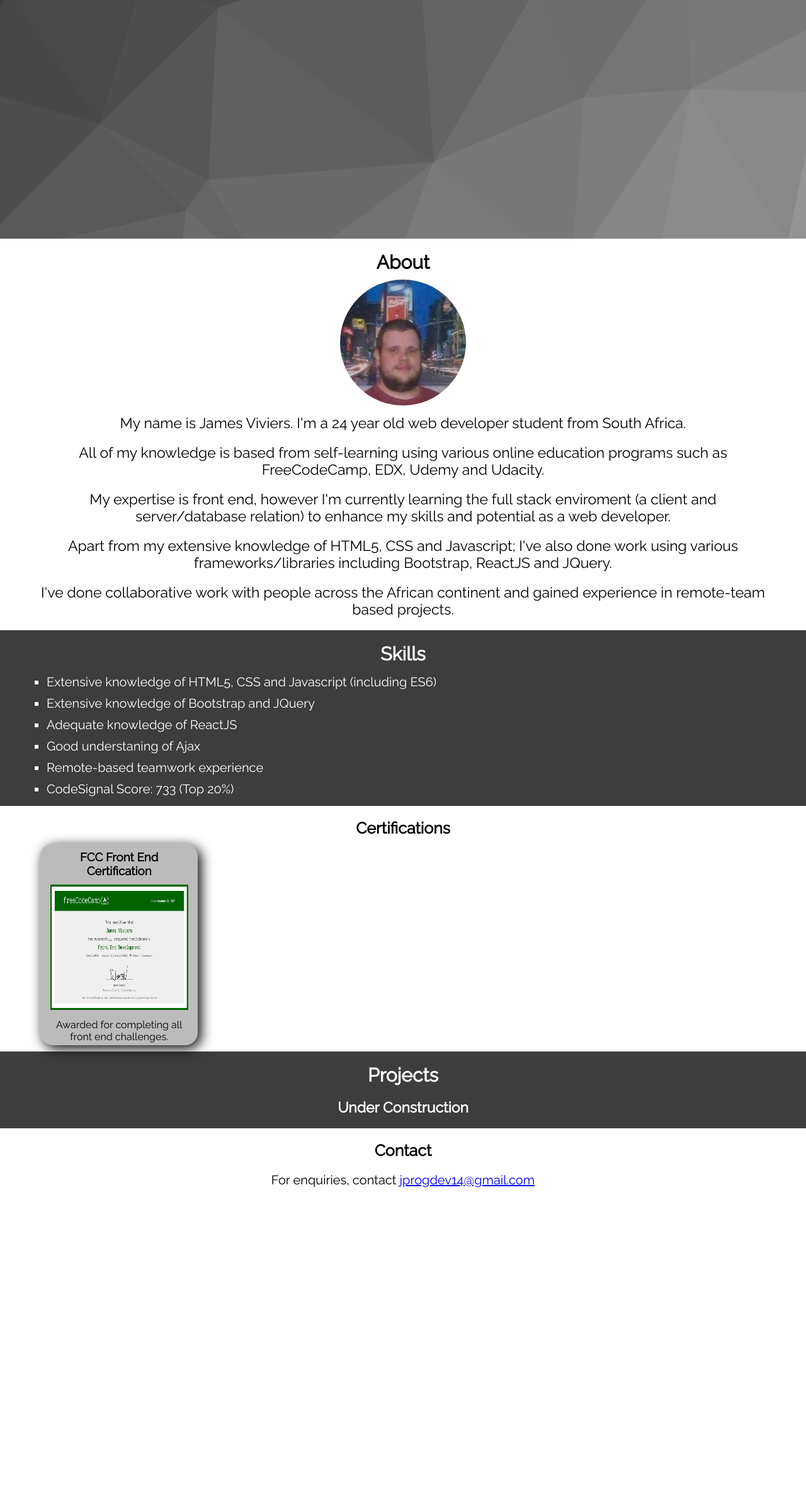
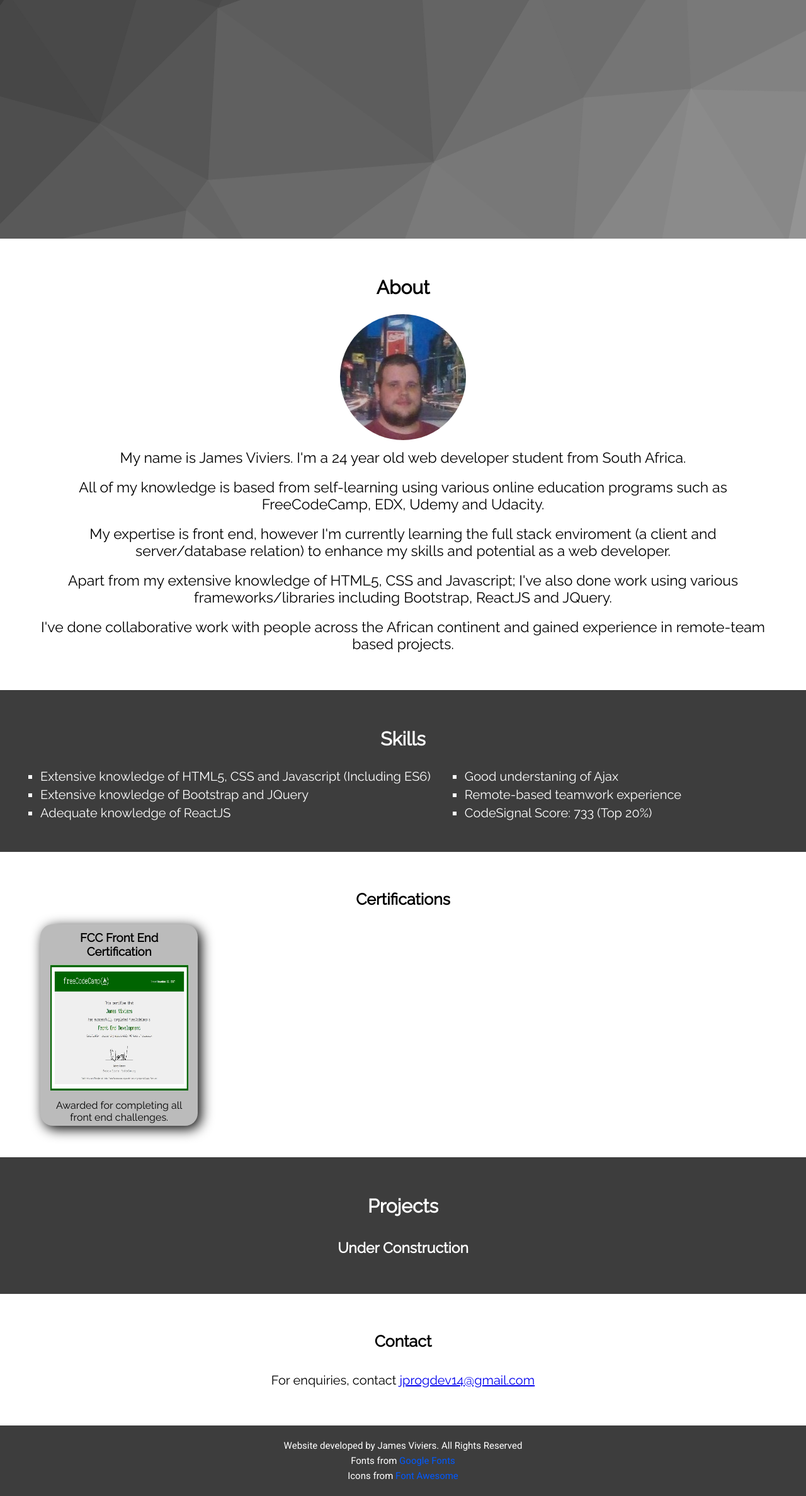
Before and after one commit to jprogdev14/jprogdev14.gihub.io, a plain HTML site: page index.html in a window 1280 px wide. Shown: the part 421-2797 px from the top of the page at 63% size. Before the commit the page ends 2327 px from the top, so only its background shows below. Drawn offline with Linux system fonts and the light colour scheme.

Commit message:
Finished design

```diff
--- a/index.html
+++ b/index.html
@@ -46,9 +46,10 @@
                 <div>
                     <h1>James Viviers</h1>
                     <h2>Front End Web Developer</h2>
-                    <a href="" target="_blank"><i class="fab fa-linkedin"></i></a>
-                    <a href="" target="_blank"><i class="fab fa-github"></i></a>
-                    <a href="" target="_blank"><i class="fab fa-free-code-camp"></i></a>
+                    <a href="https://www.linkedin.com/in/jprogdev/" target="_blank"><i class="fab fa-linkedin"></i></a>
+                    <a href="https://github.com/jprogdev14" target="_blank"><i class="fab fa-github"></i></a>
+                    <a href="https://www.freecodecamp.org/jprogdev14" target="_blank"><i class="fab fa-free-code-camp"></i></a>
+                    <a href="https://www.fiverr.com/jprogdev14" target="_blank">fi</a>
                 </div>
             </div>
             <div id="about">
@@ -80,9 +81,11 @@
                 <h2>Skills</h2>
                 <div>
                     <ul>
-                        <li>Extensive knowledge of HTML5, CSS and Javascript (including ES6)</li>
+                        <li>Extensive knowledge of HTML5, CSS and Javascript (Including ES6)</li>
                         <li>Extensive knowledge of Bootstrap and JQuery</li>
                         <li>Adequate knowledge of ReactJS</li>
+                    </ul>
+                    <ul>
                         <li>Good understaning of Ajax</li>
                         <li>Remote-based teamwork experience</li>
                         <li>CodeSignal Score: 733 (Top 20%)</li>
@@ -110,7 +113,9 @@
         </div>
 
         <footer>
-
+            <p>Website developed by James Viviers. All Rights Reserved</p>
+            <p>Fonts from <a href="https://fonts.google.com/" target="_blank">Google Fonts</a></p>
+            <p>Icons from <a href="https://fontawesome.com/" target="_blank">Font Awesome</a></p>
         </footer>
 
         <script src="scripts/js/jquery.js"></script>
--- a/scripts/css/theme.css
+++ b/scripts/css/theme.css
@@ -1,3 +1,4 @@
+/* Preset */
 html, body, div, span,
 h1, h2, h3, p, ul, li {
     margin: 0;
@@ -36,15 +37,19 @@ header nav {
     color: #009700;
 }
 
+#wrapper #cover div a:nth-of-type(4) {
+    color: lightgreen;
+}
+
 #wrapper #about {
     width: 100%;
-    padding: 10px 0;
+    padding: 50px 0;
     font-family: 'Raleway', sans-serif;
 }
 
 #wrapper #skills {
     width: 100%;
-    padding: 10px 0;
+    padding: 50px 0;
     font-family: 'Raleway', sans-serif;
     color: white;
     background-color: #3d3d3d;
@@ -52,13 +57,13 @@ header nav {
 
 #wrapper #certs {
     width: 100%;
-    padding: 10px 0;
+    padding: 50px 0;
     font-family: 'Raleway', sans-serif;
 }
 
 #wrapper #projects {
     width: 100%;
-    padding: 10px 0;
+    padding: 50px 0;
     font-family: 'Raleway', sans-serif;
     color: white;
     background-color: #3d3d3d;
@@ -66,16 +71,19 @@ header nav {
 
 #wrapper #contact {
     width: 100%;
-    padding: 10px 0;
+    padding: 50px 0;
     font-family: 'Raleway', sans-serif;
 }
 
 footer {
     width: 100%;
+    font-family: 'Roboto', sans-serif;
+    color: white;
+    background-color: #3d3d3d;
 }
 
 /* Desktop Theme */
-@media screen and (min-width: 501px) {
+@media screen and (min-width: 622px) {
 
     header nav #mobile-menu {
         display: none;
@@ -128,14 +136,22 @@ footer {
         color: white;
     }
 
-    #wrapper #cover div i {
+    #wrapper #cover div a i {
         font-size: 40px;
         margin-right: 30px;
     }
 
+    #wrapper #cover div a:nth-of-type(4)  {
+        font-size: 40px;
+        margin-right: 30px;
+        text-decoration: none;
+
+    }
+
     /* About */
     #wrapper #about h2 {
-        padding: 10px 0;
+        padding-top: 10px;
+        padding-bottom: 25px;
         font-size: 30px;
         text-align: center;
     }
@@ -157,8 +173,10 @@ footer {
         font-size: 23px;
     }
 
+    /* Skills */
     #wrapper #skills h2 {
-        padding: 10px 0;
+        padding-top: 10px;
+        padding-bottom: 25px;
         font-size: 30px;
         text-align: center;
     }
@@ -169,17 +187,20 @@ footer {
     }
 
     #wrapper #skills ul {
+        display: inline-block;
         font-size: 20px;
         list-style-type: square;
     }
 
     #wrapper #skills ul li {
-        margin-left: 10px;
-        padding: 5px 0;
+        padding-top: 5px;
+        padding-right: 50px;
     }
 
+    /* Certifications */
     #wrapper #certs h2 {
-        padding: 10px;
+        padding-top: 10px;
+        padding-bottom: 25px;
         font-size: 25px;
         text-align: center;
     }
@@ -206,8 +227,10 @@ footer {
         padding: 10px 0;
     }
 
+    /* Projects */
     #wrapper #projects h2 {
-        padding: 10px 0;
+        padding-top: 10px;
+        padding-bottom: 25px;
         font-size: 30px;
         text-align: center;
     }
@@ -220,7 +243,8 @@ footer {
 
     /* Contact */
     #wrapper #contact h2 {
-        padding: 10px 0;
+        padding-top: 10px;
+        padding-bottom: 25px;
         font-size: 25px;
         text-align: center;
     }
@@ -230,42 +254,26 @@ footer {
         font-size: 20px;
         text-align: center;
     }
+
+    /* Footer */
+    footer {
+        padding: 20px 0;
+    }
+
+    footer p {
+        padding: 3px 0;
+        text-align: center;
+        font-size: 15px;
+    }
+
+    footer p a {
+        color: #0059ff;
+        text-decoration: none;
+    }
 }
 
-
-
-
-
-
-
-
-
-
-
-
-
-
-
-
-
-
-
-
-
-
-
-
-
-
-
-
-
-
-
-
-
 /*  Mobile Theme */
-@media screen and (max-width: 500px) {
+@media screen and (max-width: 621px) {
 
     header nav #desktop-menu {
         display: none;
@@ -326,7 +334,7 @@ footer {
 
     #wrapper #cover div {
         position: absolute;
-        margin-top: 70%;
+        top: 40%;
         text-align: center;
         width: 100%;
     }
@@ -344,8 +352,9 @@ footer {
     }
 
     #wrapper #cover div a {
-        margin: 0 20px;
+        margin-right: 20px;
         font-size: 40px;
+        text-decoration: none;
     }
 
     /* About */
@@ -446,4 +455,20 @@ footer {
         font-size: 20px;
         text-align: center;
     }
+
+    /* Footer */
+    footer {
+        padding: 20px 0;
+    }
+
+    footer p {
+        padding: 3px 0;
+        text-align: center;
+        font-size: 15px;
+    }
+
+    footer p a {
+        color: #0059ff;
+        text-decoration: none;
+    }
 }
--- a/scripts/js/menu.js
+++ b/scripts/js/menu.js
@@ -19,7 +19,7 @@ $('#mobile-menu ul').children().on('click', e => {
 
 //If display has changed to mobile, hide menu
 $(window).resize(() => {
-    if($(window).width() < 501) {
+    if($(window).width() < 622) {
         $('#mobile-menu ul').attr('class', 'hide-menu');
         showMenu = false;
     }
```
